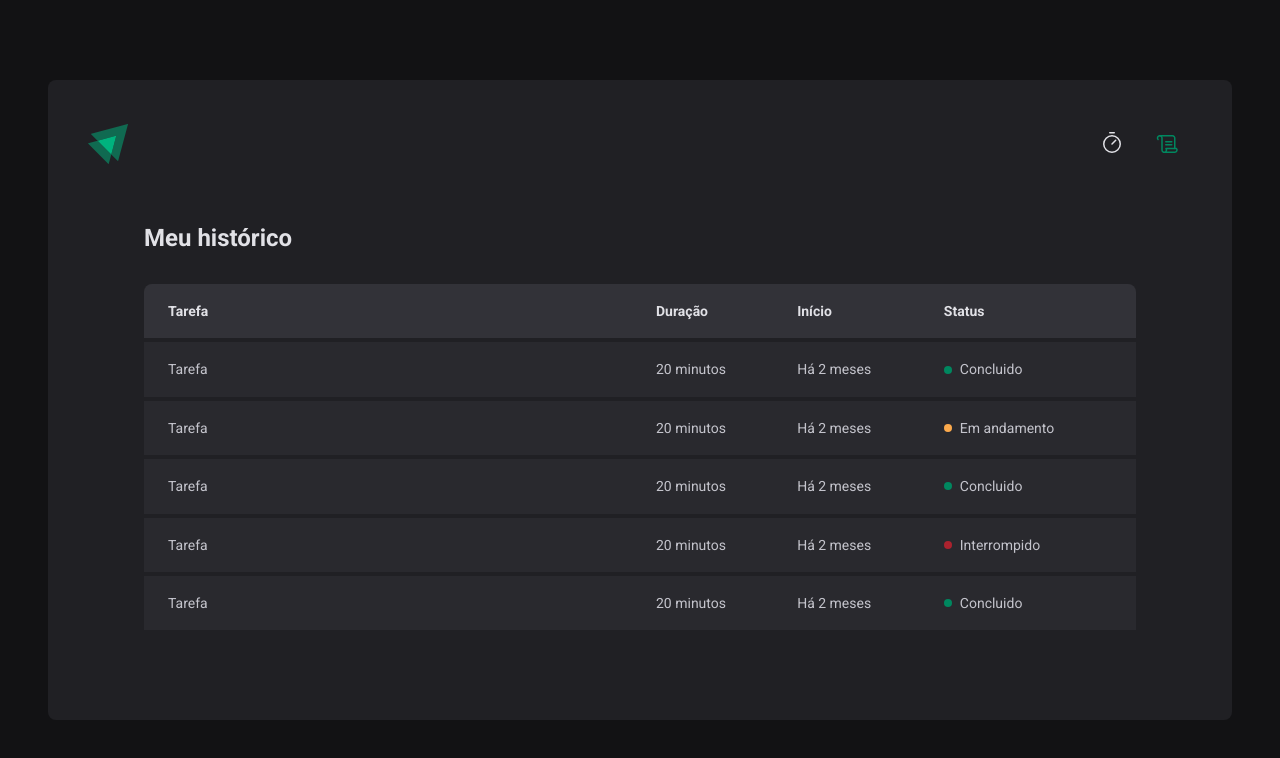
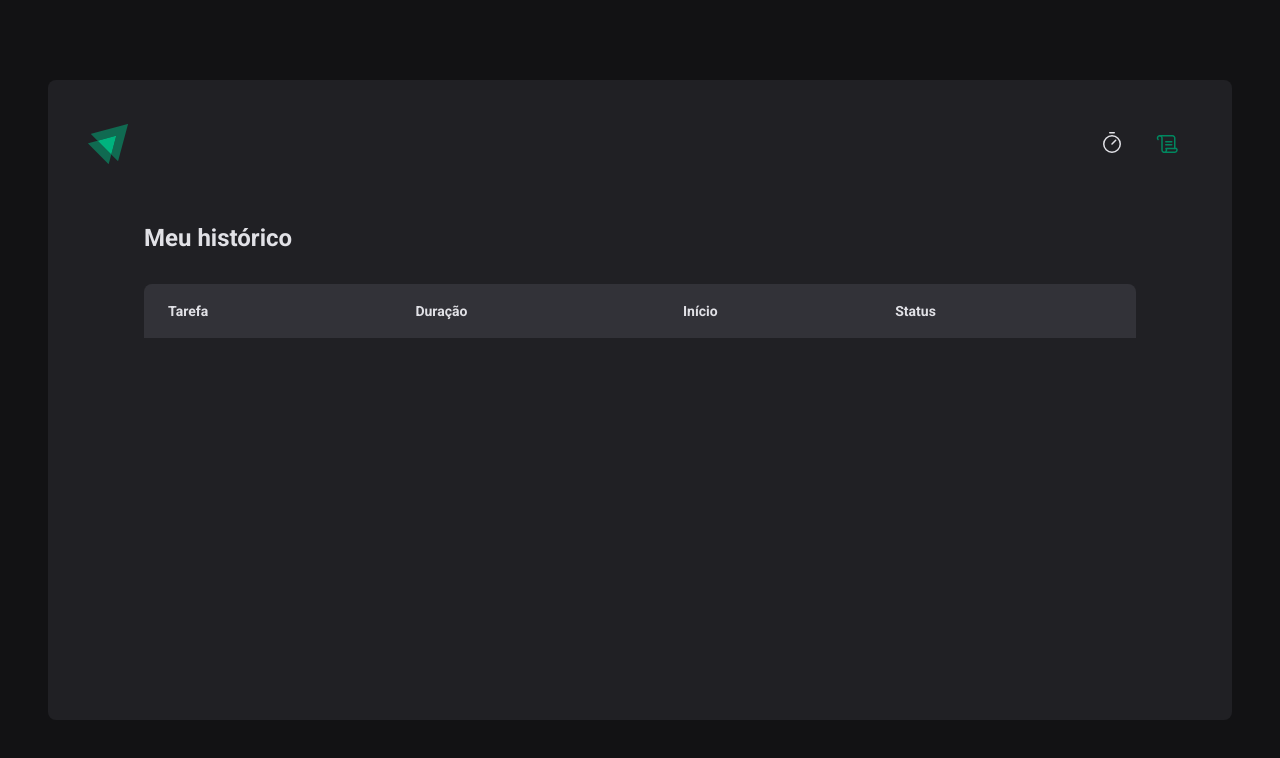
Before and after one commit to vargastm/ignite-timer, a React (Vite) app: page /history in a window 1280 px wide. Shown: the top 758 px of the page. Built offline with nearby package versions, Linux system fonts and the light colour scheme.

Commit message:
feat: Add infos to story page

```diff
--- a/src/context/CyclesContext.tsx
+++ b/src/context/CyclesContext.tsx
@@ -15,6 +15,7 @@
 }
 
 interface CyclesContextType {
+  cycles: Cycle[]
   activeCycle: Cycle | undefined
   activeCycleId: string | null
   amountSecondsPassed: number
@@ -68,8 +69,6 @@
     setCycles((state) => [...cycles, newCycle])
     setActiveCycleId(id)
     setAmountSecondsPassed(0)
-
-    // reset()
   }
 
   function interruptCurrentCycle() {
@@ -89,6 +88,7 @@
   return (
     <CyclesContext.Provider
       value={{
+        cycles,
         activeCycle,
         activeCycleId,
         markCurrentCycleAsFinished,
--- a/src/pages/History/index.tsx
+++ b/src/pages/History/index.tsx
@@ -1,6 +1,10 @@
+import { useContext } from 'react'
+import { CyclesContext } from '../../context/CyclesContext'
 import { HistoryContainer, HistoryList, Status } from './styles'
 
 export function History() {
+  const { cycles } = useContext(CyclesContext)
+
   return (
     <HistoryContainer>
       <h1>Meu histórico</h1>
@@ -15,50 +19,26 @@
             </tr>
           </thead>
           <tbody>
-            <tr>
-              <td>Tarefa</td>
-              <td>20 minutos</td>
-              <td>Há 2 meses</td>
-              <td>
-                <Status statusColor="green">Concluido</Status>
-              </td>
-            </tr>
-
-            <tr>
-              <td>Tarefa</td>
-              <td>20 minutos</td>
-              <td>Há 2 meses</td>
-              <td>
-                <Status statusColor="yellow">Em andamento</Status>
-              </td>
-            </tr>
-
-            <tr>
-              <td>Tarefa</td>
-              <td>20 minutos</td>
-              <td>Há 2 meses</td>
-              <td>
-                <Status statusColor="green">Concluido</Status>
-              </td>
-            </tr>
-
-            <tr>
-              <td>Tarefa</td>
-              <td>20 minutos</td>
-              <td>Há 2 meses</td>
-              <td>
-                <Status statusColor="red">Interrompido</Status>
-              </td>
-            </tr>
-
-            <tr>
-              <td>Tarefa</td>
-              <td>20 minutos</td>
-              <td>Há 2 meses</td>
-              <td>
-                <Status statusColor="green">Concluido</Status>
-              </td>
-            </tr>
+            {cycles.map((cycle) => {
+              return (
+                <tr key={cycle.id}>
+                  <td>{cycle.task}</td>
+                  <td>{cycle.minutesAmount} minutos</td>
+                  <td>{cycle.startDate.toISOString()}</td>
+                  <td>
+                    {cycle.finishedDate && (
+                      <Status statusColor="green">Concluído</Status>
+                    )}
+                    {cycle.interruptedDate && (
+                      <Status statusColor="red">Interrompido</Status>
+                    )}
+                    {!cycle.finishedDate && !cycle.interruptedDate && (
+                      <Status statusColor="yellow">Em Andamento</Status>
+                    )}
+                  </td>
+                </tr>
+              )
+            })}
           </tbody>
         </table>
       </HistoryList>
--- a/src/pages/Home/index.tsx
+++ b/src/pages/Home/index.tsx
@@ -32,14 +32,19 @@
     },
   })
 
-  const { handleSubmit, watch /* reset */ } = newCycleForm
+  const { handleSubmit, watch, reset } = newCycleForm
+
+  function handleCreateNewCycle(data: NewCycleFormData) {
+    createNewCycle(data)
+    reset()
+  }
 
   const task = watch('task')
   const isSubmitDisabled = !task
 
   return (
     <HomeContainer>
-      <form onSubmit={handleSubmit(createNewCycle)} action="">
+      <form onSubmit={handleSubmit(handleCreateNewCycle)} action="">
         <FormProvider {...newCycleForm}>
           <NewCycleForm />
         </FormProvider>
```
